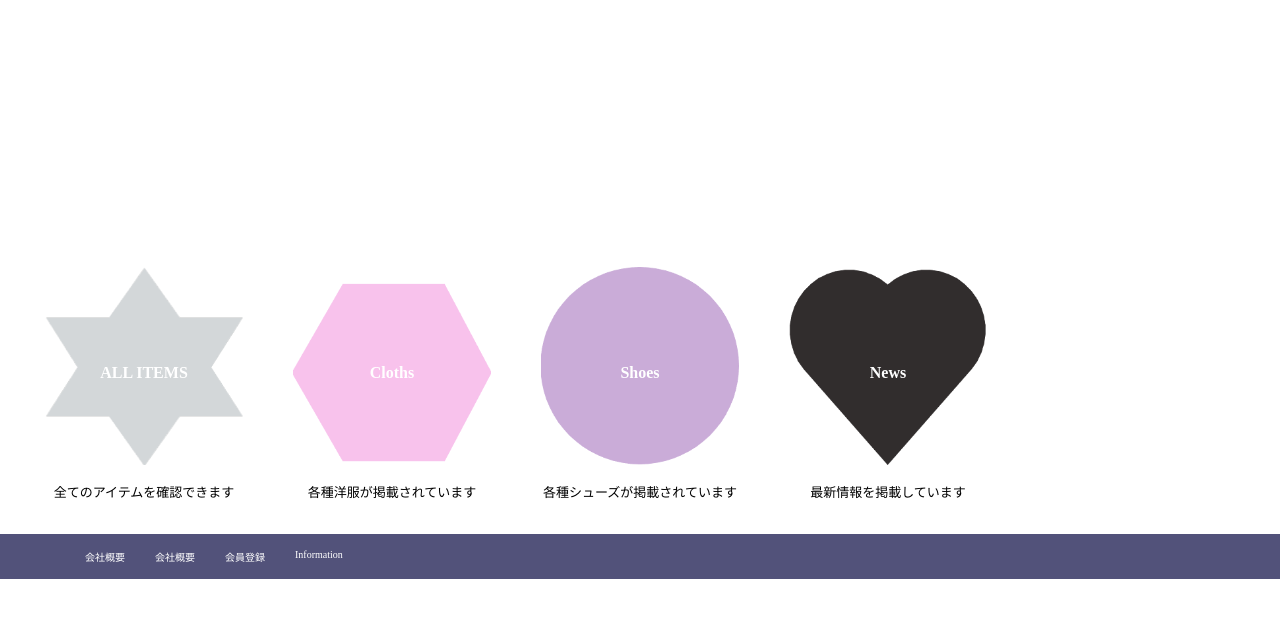
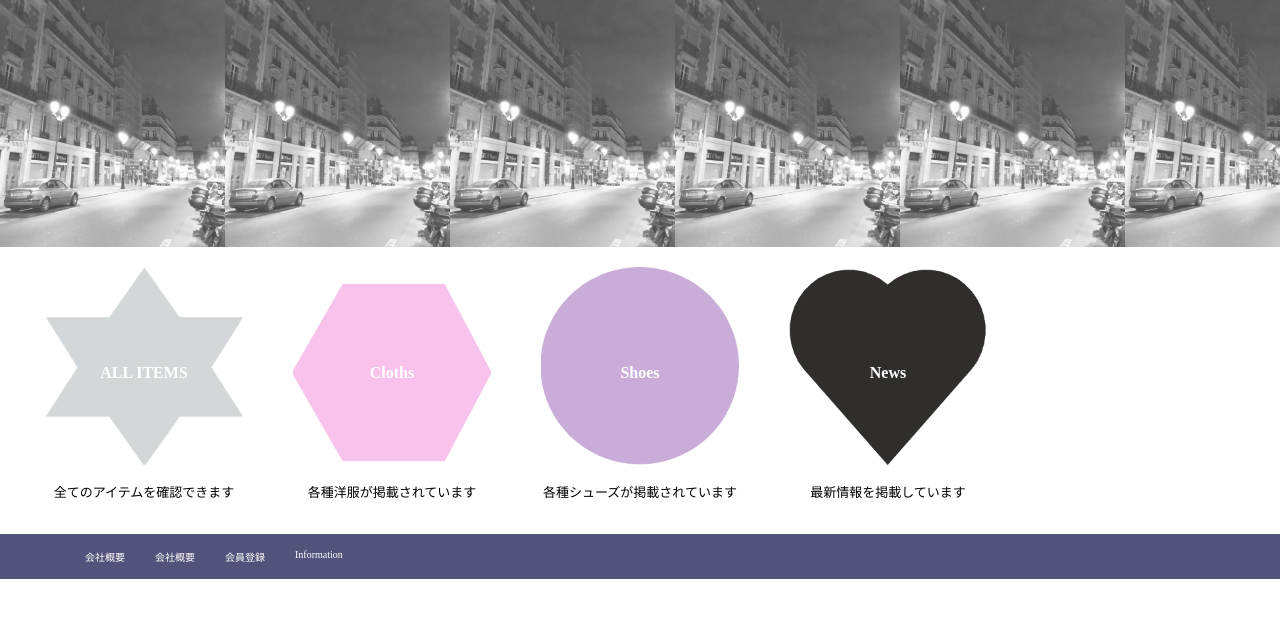
Before and after one commit to aicoco-tiger/aicoco-tiger.github.io, a plain HTML site: page index.html in a window 1280 px wide. Shown: the part 53-670 px from the top of the page. Drawn offline with Linux system fonts and the light colour scheme.

Commit message:
Update stylesheet.css

```diff
--- a/stylesheet.css
+++ b/stylesheet.css
@@ -54,7 +54,7 @@ header {
   width: 100%;
   height: 300px;
   opacity: 0.8;
-  background-image: url(img/headding1.JPG);
+  background-image: url(headding1.JPG);
   background-size: contain;
 }
 
```
